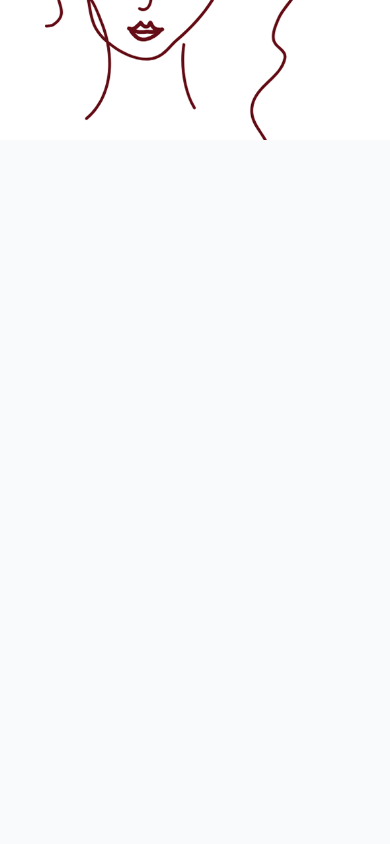
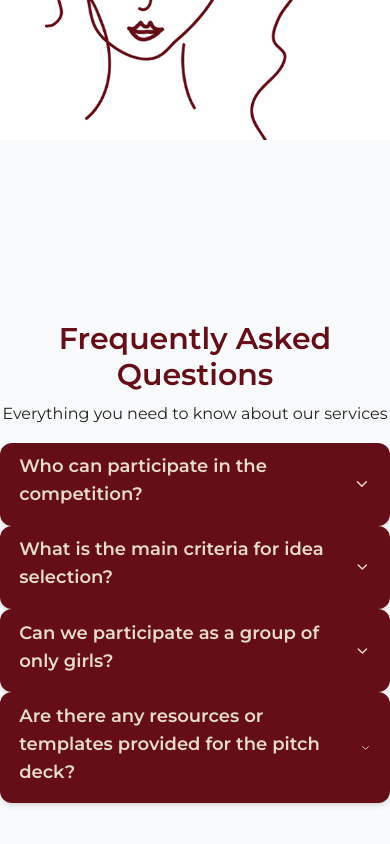
Before and after one commit to fossnsbm/femovate-2025, a Next.js app: page / in a window 390 px wide. Shown: the part 3992-4836 px from the top of the page. Before the commit the page ends 4132 px from the top, so only its background shows below. Built offline with nearby package versions, Linux system fonts and the light colour scheme.

Commit message:
faq section done

```diff
--- a/app/globals.css
+++ b/app/globals.css
@@ -8,14 +8,14 @@
   /* Light Theme */
   --color-bg: #f9fafb;
   --color-text: #111827;
-  --color-primary: #6366f1;
+
   --color-secondary: #e0e7ff;
   --color-border: #d1d5db;
 
   /* Button */
   --btn-bg: var(--color-primary);
   --btn-text: #ffffff;
-  --btn-hover: #4f46e5;
+
 }
 
 * {
--- a/app/page.tsx
+++ b/app/page.tsx
@@ -5,6 +5,7 @@ import Femovate from "@/app/sections/femovate";
 import Navbar from "./sections/navbar";
 import Form from "@/app/sections/form";
 import ContactUs from "./sections/contactUs";
+import FAQ from "./sections/faq";
 
 export default function Home() {
   return (
@@ -14,6 +15,7 @@ export default function Home() {
     <Femovate/>
     <Form/>
     <ContactUs/>
+    <FAQ/>
 
 
  </div>
--- /dev/null
+++ b/app/sections/faq.tsx
@@ -0,0 +1,85 @@
+"use client";
+import { useState } from "react";
+import { ChevronDown, ChevronUp } from "lucide-react";
+
+const Faq = () => {
+  const [activeIndex, setActiveIndex] = useState<number | null>(null);
+
+  const toggleAccordion = (index: number) => {
+    setActiveIndex(activeIndex === index ? null : index);
+  };
+
+  const faqs = [
+    {
+      question: "Who can participate in the competition?",
+      answer:
+        "Any student from NSBM Green University — including students from the Faculty of Business (FOB), Faculty of Computing (FOC), Faculty of Engineering (FOE), and Faculty of Science (FOS).",
+    },
+    {
+      question: "What is the main criteria for idea selection?",
+      answer:
+        "The main criteria is the business idea. It should be innovative, practical, and impactful.",
+    },
+    {
+      question: "Can we participate as a group of only girls?",
+      answer:
+        "Yes, all-girl groups are welcome and encouraged to participate.",
+    },
+    {
+      question: "Are there any resources or templates provided for the pitch deck?",
+      answer:
+        "Not officially. Participants are encouraged to design their own pitch decks creatively.",
+    },
+  ];
+
+  return (
+    <div className="min-h-screen flex flex-col justify-center items-center">
+      <div className="w-full max-w-4xl mx-auto px-2">
+        <div className="text-center mb-12">
+          <h2 className="text-3xl md:text-4xl font-bold mb-4 text-[#650E17]">
+            Frequently Asked Questions
+          </h2>
+          <p className="text-[#222] max-w-2xl mx-auto">
+            Everything you need to know about our services
+          </p>
+        </div>
+
+        <div className="space-y-8 ">
+          {faqs.map((faq, index) => (
+            <div
+              key={index}
+              className="rounded-xl overflow-hidden transition-all duration-300 shadow-md"
+              style={{ backgroundColor: "#650E17" }}
+            >
+              <button
+                className={`flex items-center justify-between w-full p-6 text-left transition-colors duration-200 ${
+                  activeIndex === index ? "bg-[#4a0a12]" : ""
+                }`}
+                onClick={() => toggleAccordion(index)}
+              >
+                <h3 className="font-semibold text-lg text-[#E6DBCE]">
+                  {faq.question}
+                </h3>
+                {activeIndex === index ? (
+                  <ChevronUp className="h-5 w-5 text-[#E6DBCE]" />
+                ) : (
+                  <ChevronDown className="h-5 w-5 text-[#E6DBCE]" />
+                )}
+              </button>
+
+              <div
+                className={`px-6 pb-6 pt-0 transition-all duration-300 text-[#E6DBCE] ${
+                  activeIndex === index ? "block" : "hidden"
+                }`}
+              >
+                <p>{faq.answer}</p>
+              </div>
+            </div>
+          ))}
+        </div>
+      </div>
+    </div>
+  );
+};
+
+export default Faq;
--- a/package.json
+++ b/package.json
@@ -9,8 +9,8 @@
     "lint": "next lint"
   },
   "dependencies": {
+    "firebase": "^11.9.0",
     "lucide-react": "^0.513.0",
-    "firebase": "^11.9.0",
     "next": "15.3.3",
     "react": "^19.0.0",
     "react-dom": "^19.0.0"
```
Also changed, not shown: 1 other file (tests, documents, lock files or other folders).
